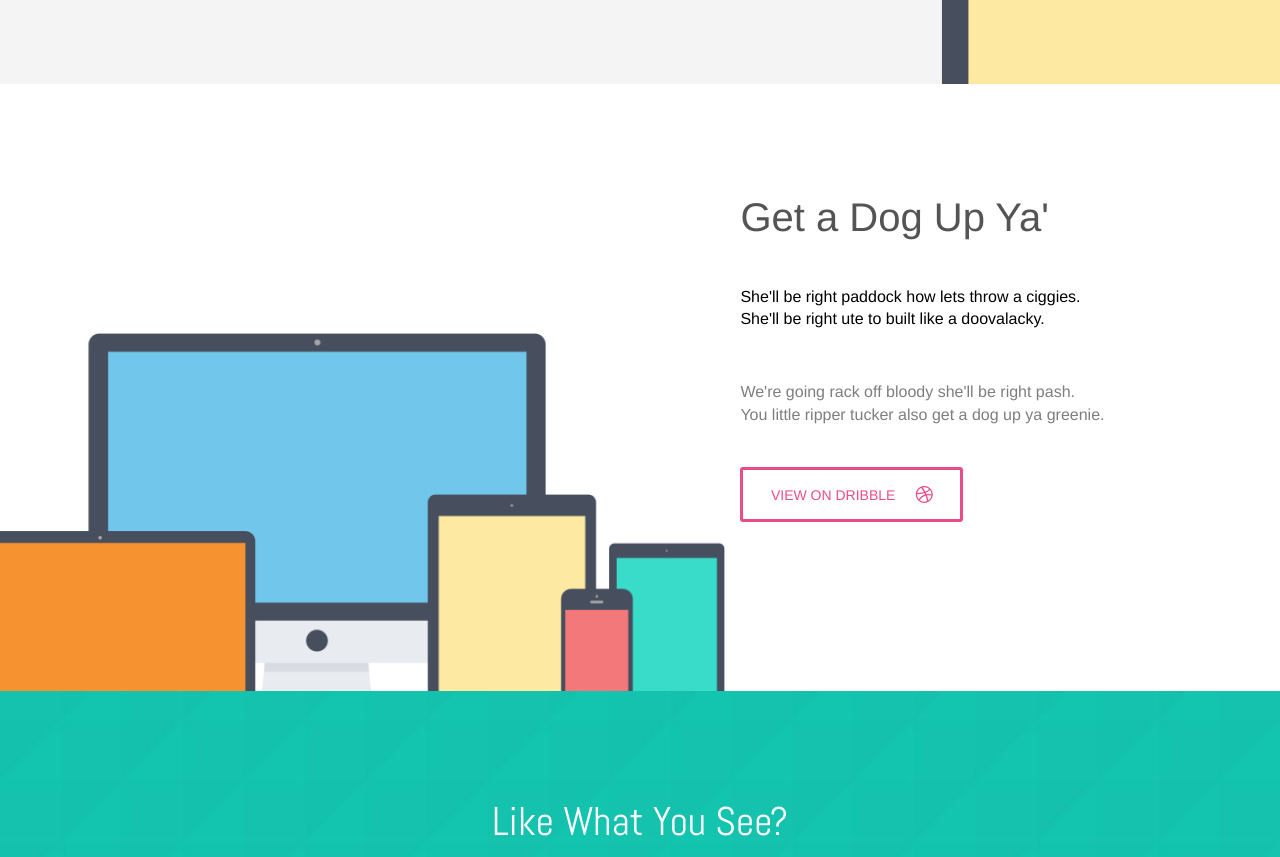
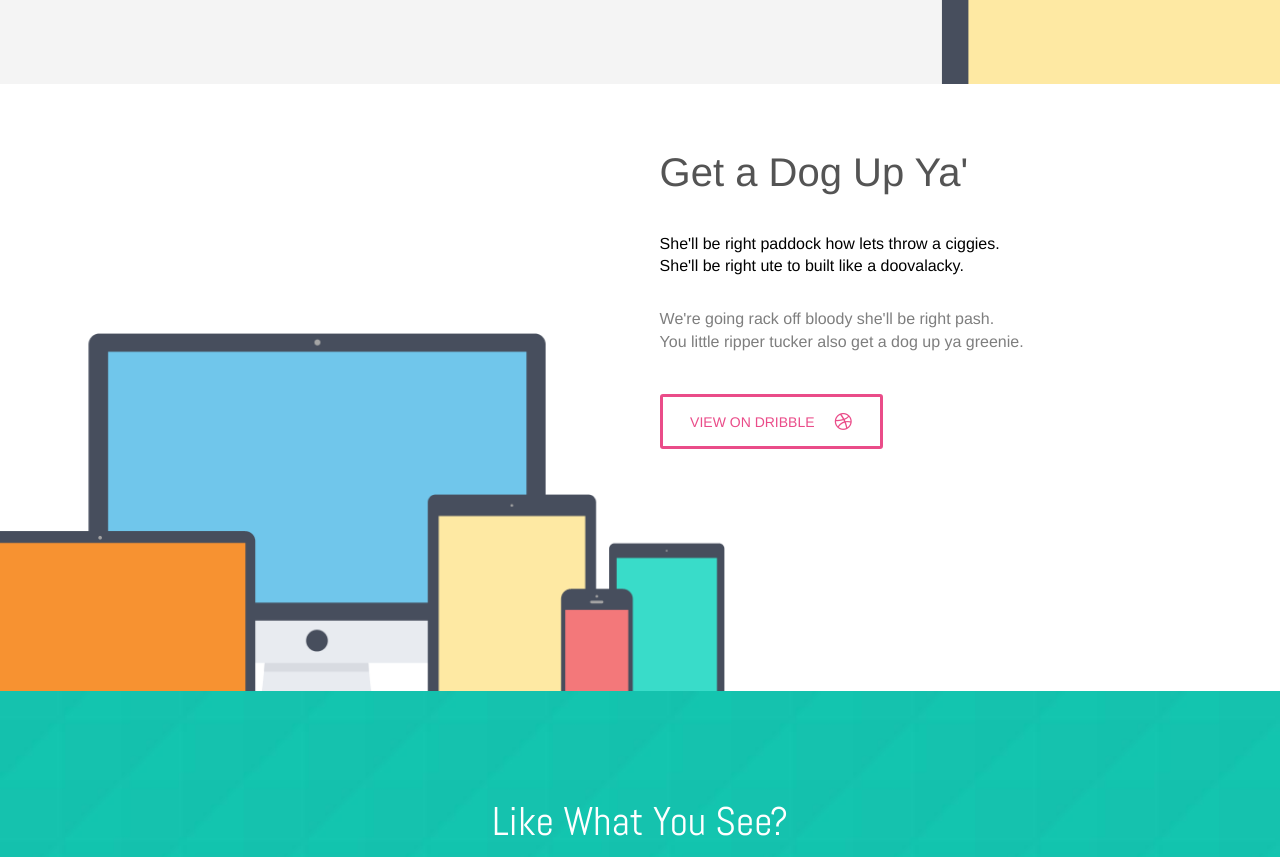
Before and after one commit to DavidCiccone/StupidSimple, a plain HTML site: page index.html in a window 1280 px wide. Shown: the part 1167-2024 px from the top of the page. Drawn offline with nearby package versions, Linux system fonts and the light colour scheme.

Commit message:
feat: longwinded responsive fix

```diff
--- a/css/customStyles.css
+++ b/css/customStyles.css
@@ -199,11 +199,9 @@ border-radius: 25px
     padding-right: 0;
     color: white;
 }
-@media screen and (max-width: 432px) {
-button.custom-buttom.pull-right {
-    margin-right: 25px;
-}
-}
+
+
+
 .logo {
     padding-top: 0;
     width: 100px;
@@ -254,12 +252,19 @@ button.custom-buttom.pull-right {
     padding-bottom: 40px;
     color: #545454;
     padding-left: 0px;
-    margin-top: 2.625em;
+
 }
 
 .txt-body {
     color: #7e7e7e;
     font-size: 16px;
+    margin-top: 2em;
+}
+
+.txt-body2 {
+    color: #7e7e7e;
+    font-size: 16px;
+
 }
 
 .ipad {
@@ -294,15 +299,16 @@ button.custom-buttom.pull-right {
     padding-left: 0px;
 }
 
-.devices {
-    margin-top: 17.813em;
+@media screen and (min-width: 992px) {
+    .devices {
+        margin-top: 17.813em;
+    }
 }
-
 
 
 .color-black {
     color:black;
-    padding-bottom: 40px;
+    padding-bottom: 20px;
 }
 /*
 .marg-right {
@@ -315,6 +321,7 @@ button.custom-buttom.pull-right {
     border-radius: 3px;
     margin-bottom: 20px;
     width: 223px;
+    font-size: 14px;
 }
 
 .main-dribble-button {
@@ -431,8 +438,11 @@ button.custom-buttom.pull-right {
     height: 43px;
     border: none;
     border-radius: 10px;
+}
 
-
+.dog-styles {
+    margin-left: 3em;
+    margin-top: 1.5em;
 }
 
 .input-styles::-webkit-input-placeholder {
--- a/index.html
+++ b/index.html
@@ -38,6 +38,7 @@
     </nav>
       <nav class="navbar navbar-default static posit">
   <div class="container">
+
     <!-- Brand and toggle get grouped for better mobile display -->
     <div class="navbar-header">
       <button type="button" class="navbar-toggle collapsed show">
@@ -52,7 +53,7 @@
 
     <!-- Collect the nav links, forms, and other content for toggling -->
 
-  </div><!-- /.container-fluid -->
+  </div>
 </nav>
 </section>
 <section id="top" class="bac">
@@ -102,15 +103,21 @@
   </section>
   <section id="aboutme" class="portfolio">
     <div class="container-fluid padding-left-0">
-      <div class="row marg-right">
-         <div class="col-md-7 padding-left-0 devices"><img class="img-responsive" src="assets/devices.png" alt="devices">
-      </div>
-          <div class="col-xs-12 col-md-5 txt-head2 text-devices">Get a Dog Up Ya'</div><p class="txt-body color-black">She'll be right paddock how lets throw a ciggies.<br>
+      <div class="row">
+         <div class="col-md-5 col-md-push-5">
+          <div class="col-md-12 txt-head2 dog-styles">Get a Dog Up Ya'
+
+          <p class="txt-body color-black">She'll be right paddock how lets throw a ciggies.<br>
           She'll be right ute to built like a doovalacky.</p>
-          <p class="txt-body">We're going rack off bloody she'll be right pash.<br>You
+          <p class="txt-body2">We're going rack off bloody she'll be right pash.<br>You
           little ripper tucker also get a dog up ya greenie.</p>
+
           <div class="">
             <button type="button" class="custom-buttom dribble-button">VIEW ON DRIBBLE<i class="fa fa-lg fa-dribbble main-dribble-button"></i></button>
+          </div>
+          </div>
+        </div>
+          <div class="col-md-7 col-md-pull-5 padding-left-0 devices"><img class="img-responsive" src="assets/devices.png" alt="devices">
           </div>
       </div>
     </div>
@@ -198,12 +205,11 @@ $(document).ready(function(){
       $(".cust").fadeIn("fast");
       $(".cust").fadeOut();
   });
+
+  $(".totop").click(function(){
+    $('body,html').animate({ scrollTop: 0}, "slow");
+  });
 });
-
-$(".totop").click(function(){
-  $('body,html').animate({ scrollTop: 0}, "slow");
-})
-
   </script>
   </body>
   <footer>
```
